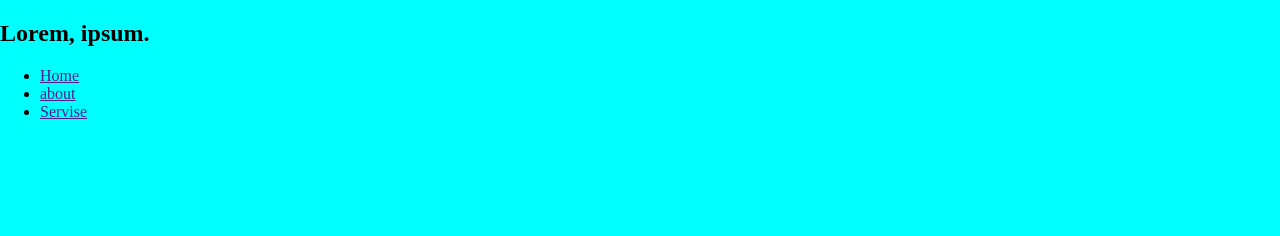
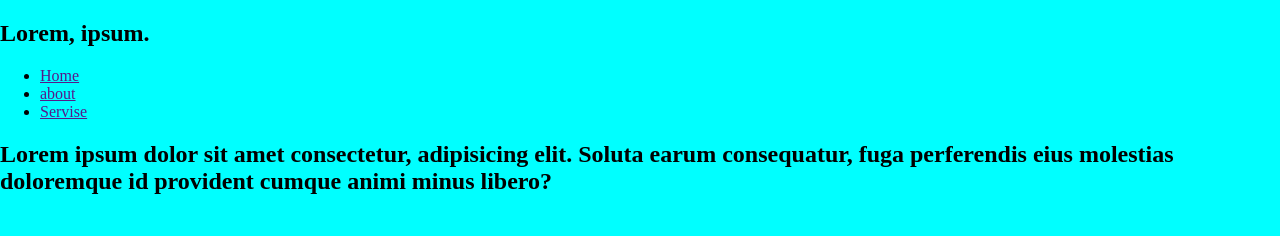
Before and after one commit to abdullayevkhamidulla/git-test, a plain HTML site: page index.html in a window 1280 px wide. Drawn offline with Linux system fonts and the light colour scheme.

Commit message:
section has been added

```diff
--- a/index.html
+++ b/index.html
@@ -26,6 +26,12 @@
         </ul>
     </nav>
 </header>
+<section class="Home">
+    <div class="text">
+        <h2>Lorem ipsum dolor sit amet consectetur, adipisicing elit. Soluta earum consequatur, fuga perferendis eius molestias doloremque id provident cumque animi minus libero?</h2>
+    </div>
+    <img src="" alt="">
+</section>
 
 </body>
 </html>
```
Also changed, not shown: style.css (line endings or trailing spaces).
